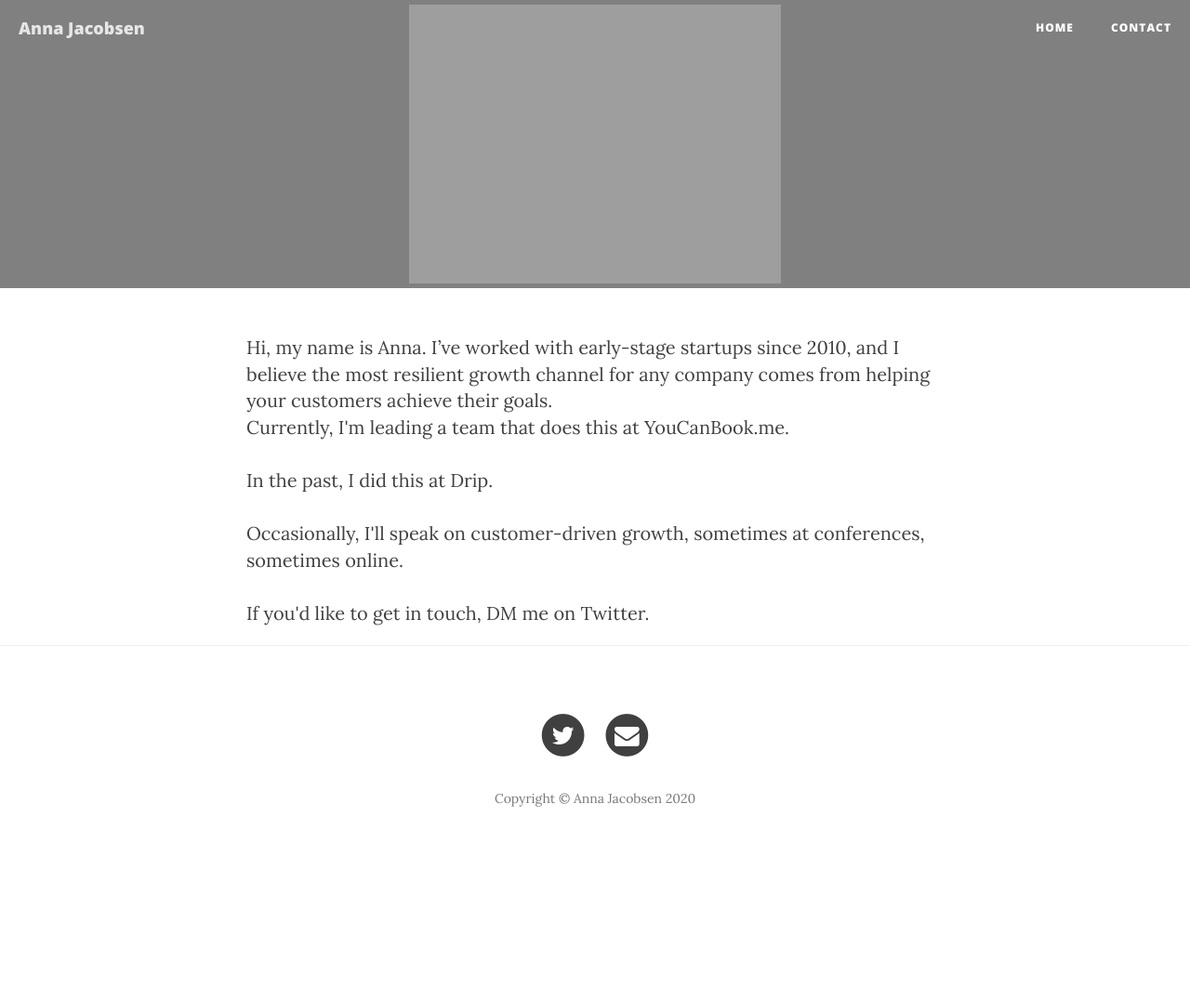
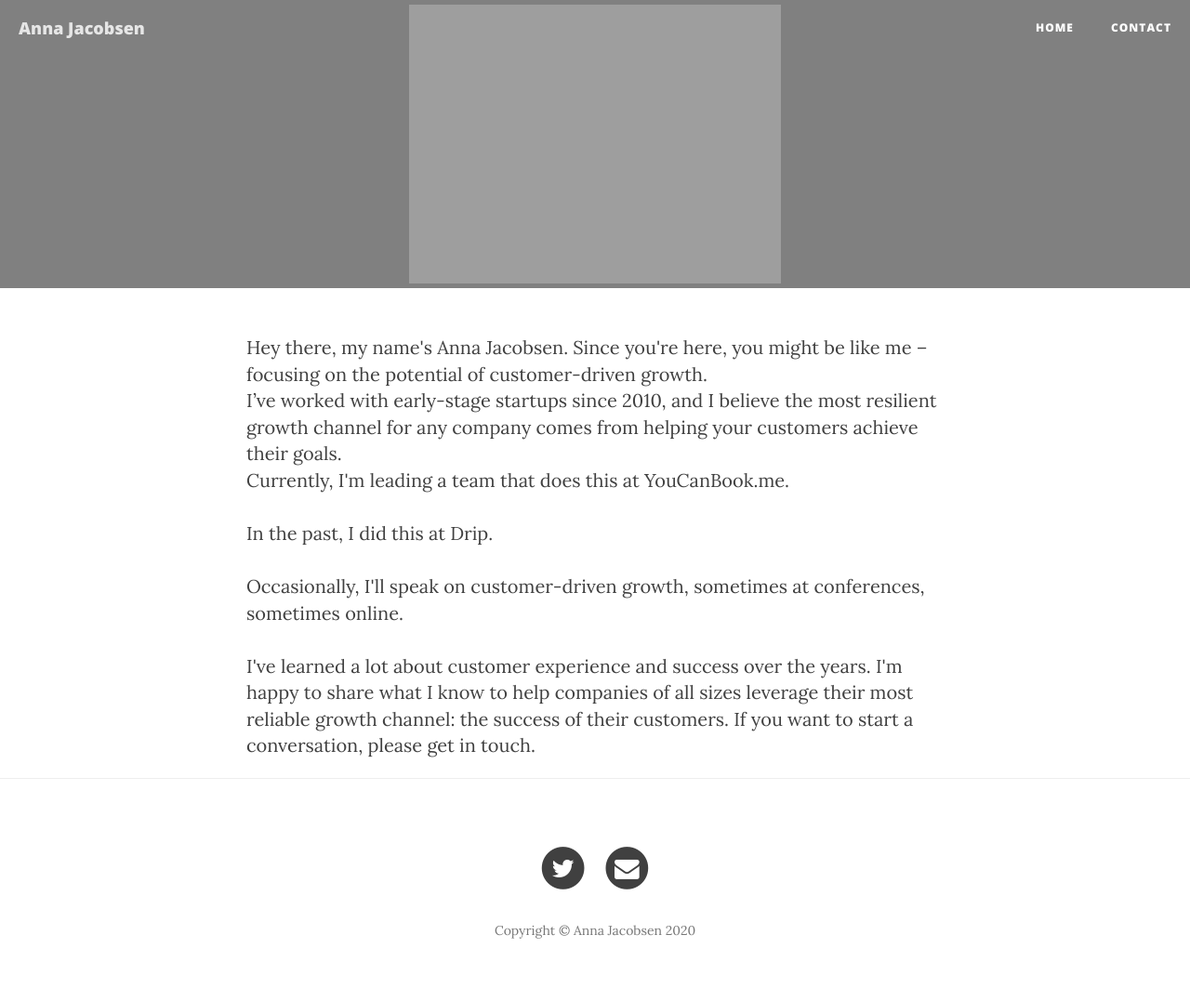
Before and after one commit to annaj/annaj, a Jekyll site: the page built from index.html, in a window 1280 px wide. Shown: the whole page at 93% size. Built offline with Jekyll 4.4.1, drawn with Linux system fonts in a browser that asks for light colours; nearby versions of some CDN libraries; the list of posts is cut into pages by our own code; before the commit the page ends 935 px from its top, so only the background shows below that.

Commit message:
Update from Forestry.io Anna Jacobsen updated index.html

```diff
--- a/index.html
+++ b/index.html
@@ -3,7 +3,9 @@ layout: page
 description: ''
 
 ---
-Hi, my name is Anna. I’ve worked with early-stage startups since 2010, and I believe the most resilient growth channel for any company comes from helping your customers achieve their goals.<br />
+Hey there, my name's Anna Jacobsen. Since you're here, you might be like me – focusing on the potential of customer-driven growth.<br />
+
+I’ve worked with early-stage startups since 2010, and I believe the most resilient growth channel for any company comes from helping your customers achieve their goals.<br />
 
 Currently, I'm leading a team that does this at YouCanBook.me.<br />
 <br />
@@ -11,4 +13,4 @@ In the past, I did this at Drip.<br />
 <br />
 Occasionally, I'll speak on customer-driven growth, sometimes at conferences, sometimes online.<br />
 <br />
-If you'd like to get in touch, DM me on <a href="http://twitter.com/annagjacobsen/">Twitter</a>.
+I've learned a lot about customer experience and success over the years. I'm happy to share what I know to help companies of all sizes leverage their most reliable growth channel: the success of their customers. If you want to start a conversation, please <a href="https://www.annajacobsen.com/contact/">get in touch</a>.
```
